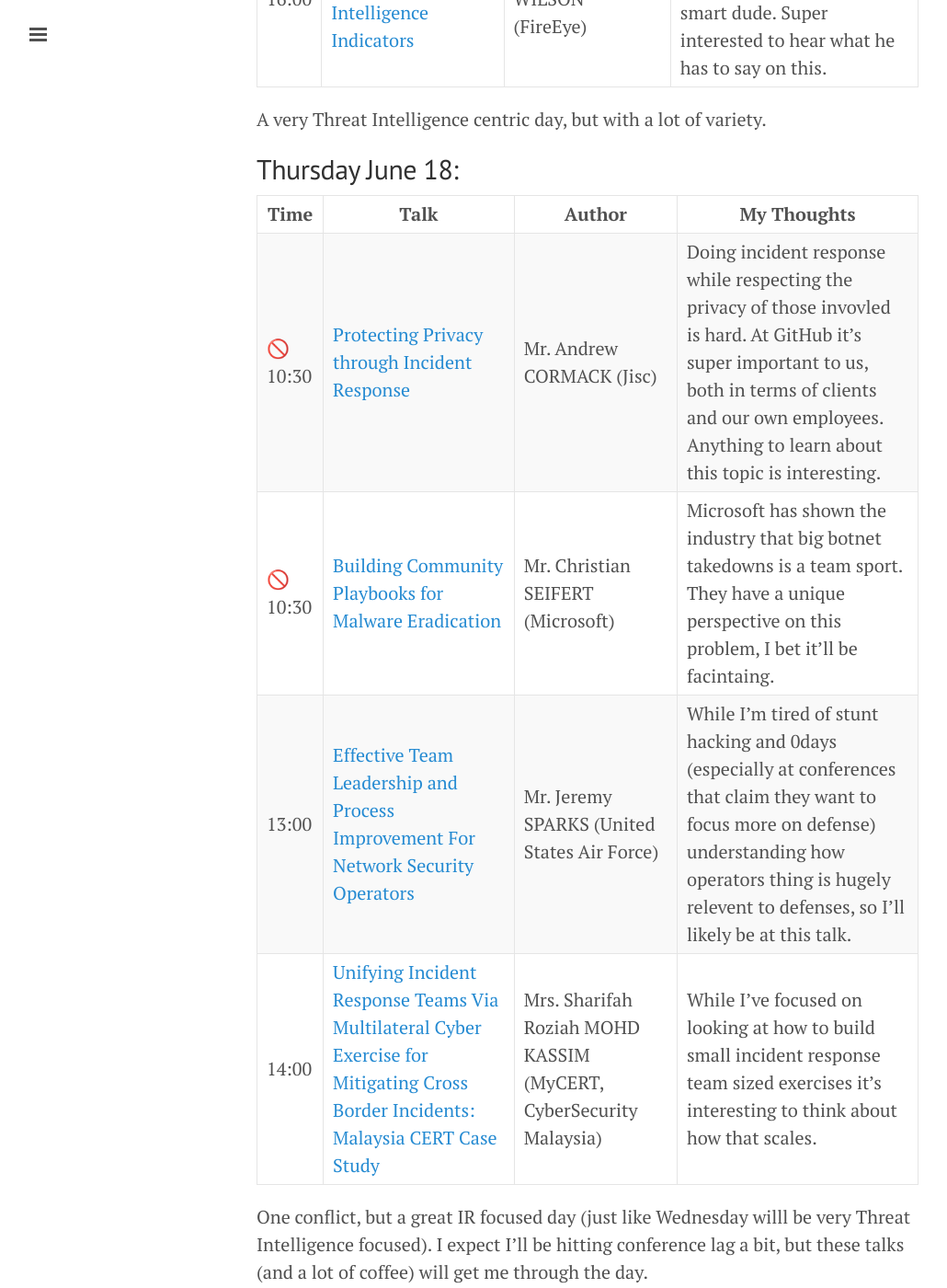
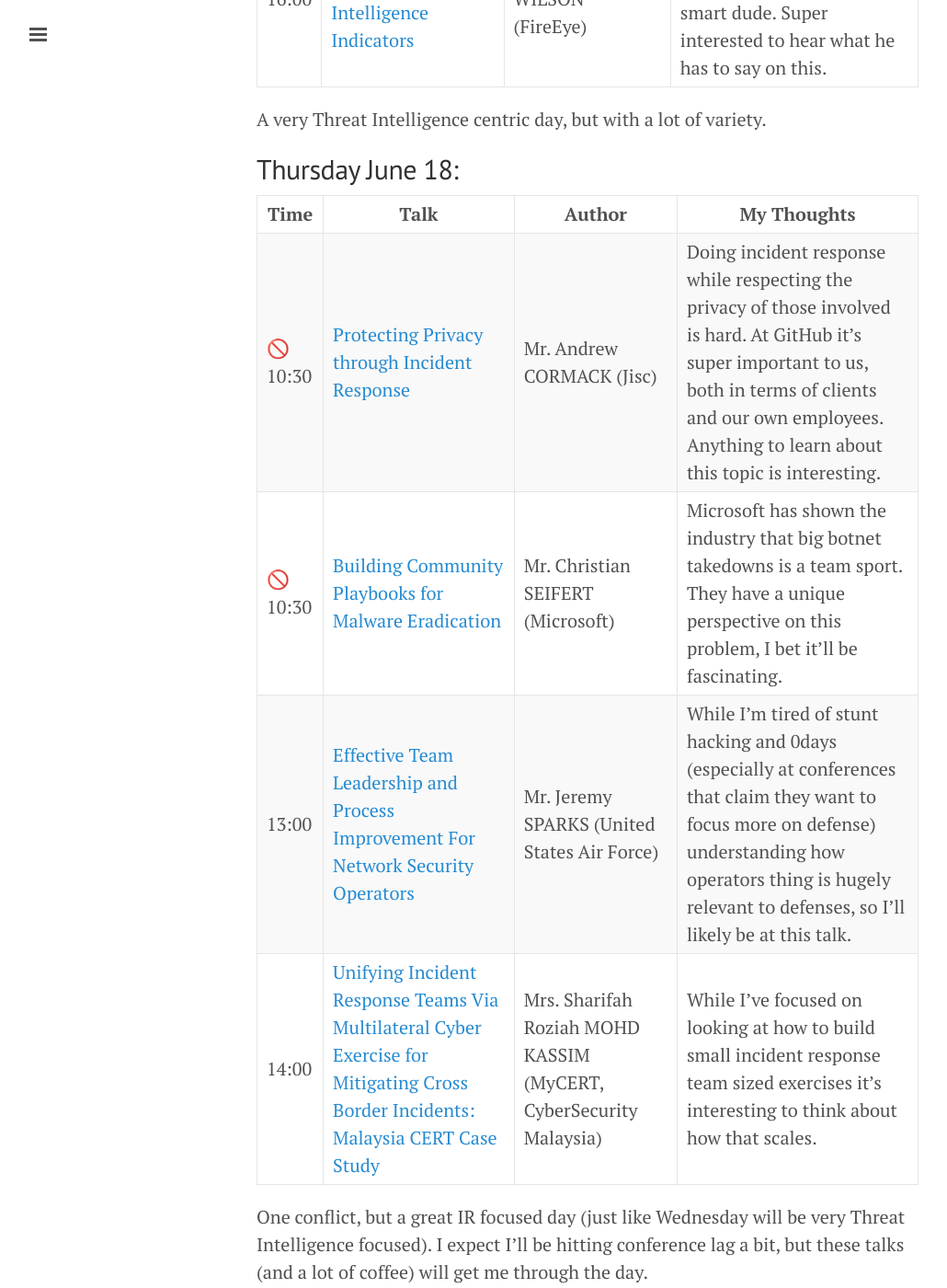
Before and after one commit to sroberts/sroberts.github.io, a Jekyll site: the page built from _posts/2015-06-10-first-2015.md, in a window 1280 px wide and 1400 px high, scrolled down 3608 px. Shown: the whole window at 92% size, without its empty margins (1-1031 px from the left). Built offline with Jekyll 4.4.1, drawn with Linux system fonts in a browser that asks for light colours; nearby versions of some CDN libraries; emoji names are drawn with the system emoji font; some of the changed text lies outside the part shown.

Commit message:
spell checked

```diff
--- a/_posts/2015-06-10-first-2015.md
+++ b/_posts/2015-06-10-first-2015.md
@@ -42,19 +42,19 @@
 
 | Time | Talk | Author | My Thoughts |
 | ---- | ---- | ------ | ----------- |
-| :no_entry_sign: 10:30 | [Protecting Privacy through Incident Response](http://www.first.org/conference/2015/program#pprotecting-privacy-through-incident-response) | Mr. Andrew CORMACK (Jisc) | Doing incident response while respecting the privacy of those invovled is hard. At GitHub it's super important to us, both in terms of clients and our own employees. Anything to learn about this topic is interesting. |
-| :no_entry_sign: 10:30 | [Building Community Playbooks for Malware Eradication](http://www.first.org/conference/2015/program#pbuilding-community-playbooks-for-malware-eradication) | Mr. Christian SEIFERT (Microsoft) | Microsoft has shown the industry that big botnet takedowns is a team sport. They have a unique perspective on this problem, I bet it'll be facintaing. |
-| 13:00 | [Effective Team Leadership and Process Improvement For Network Security Operators](http://www.first.org/conference/2015/program#peffective-team-leadership-and-process-improvement-for-network-security-operators) | Mr. Jeremy SPARKS (United States Air Force) | While I'm tired of stunt hacking and 0days (especially at conferences that claim they want to focus more on defense) understanding how operators thing is hugely relevent to defenses, so I'll likely be at this talk. |
+| :no_entry_sign: 10:30 | [Protecting Privacy through Incident Response](http://www.first.org/conference/2015/program#pprotecting-privacy-through-incident-response) | Mr. Andrew CORMACK (Jisc) | Doing incident response while respecting the privacy of those involved is hard. At GitHub it's super important to us, both in terms of clients and our own employees. Anything to learn about this topic is interesting. |
+| :no_entry_sign: 10:30 | [Building Community Playbooks for Malware Eradication](http://www.first.org/conference/2015/program#pbuilding-community-playbooks-for-malware-eradication) | Mr. Christian SEIFERT (Microsoft) | Microsoft has shown the industry that big botnet takedowns is a team sport. They have a unique perspective on this problem, I bet it'll be fascinating. |
+| 13:00 | [Effective Team Leadership and Process Improvement For Network Security Operators](http://www.first.org/conference/2015/program#peffective-team-leadership-and-process-improvement-for-network-security-operators) | Mr. Jeremy SPARKS (United States Air Force) | While I'm tired of stunt hacking and 0days (especially at conferences that claim they want to focus more on defense) understanding how operators thing is hugely relevant to defenses, so I'll likely be at this talk. |
 | 14:00 | [Unifying Incident Response Teams Via Multilateral Cyber Exercise for Mitigating Cross Border Incidents: Malaysia CERT Case Study](http://www.first.org/conference/2015/program#punifying-incident-response-teams-via-multilateral-cyber-exercise-for-mitigating-cross-border-incidents-malaysia-cert-case-study) | Mrs. Sharifah Roziah MOHD KASSIM (MyCERT, CyberSecurity Malaysia) | While I've focused on looking at how to build small incident response team sized exercises it's interesting to think about how that scales. |
 
-One conflict, but a great IR focused day (just like Wednesday willl be very Threat Intelligence focused). I expect I'll be hitting conference lag a bit, but these talks (and a lot of coffee) will get me through the day.
+One conflict, but a great IR focused day (just like Wednesday will be very Threat Intelligence focused). I expect I'll be hitting conference lag a bit, but these talks (and a lot of coffee) will get me through the day.
 
 ## Friday, June 19:
 
 | Time | Talk | Author | My Thoughts |
 | ---- | ---- | ------ | ----------- |
 | 10:15 | [Sector Based Cyber Security Drills - Lessons Learnt](http://www.first.org/conference/2015/program#psector-based-cyber-security-drills-lessons-learnt) | Mr. Malagoda Pathiranage DILEEPA LATHSARA (TechCERT) | Is there an echo in here? More approaches to scenario based exercises.  |
-| 11:15 | [Discovering Patterns of Activity in Unstructured Incident Reports at Large Scale](http://www.first.org/conference/2015/program#pdiscovering-patterns-of-activity-in-unstructured-incident-reports-at-large-scale) | Dr. Bronwyn WOODS (CERT Program, SEI, CMU), THOMAS MILLAR (US-CERT), Mr. Sam J. PERL (CERT CC) | Ok this one is facinating. I have a ton of structured data around threats, and a ton of unstructured, but finding ways to tie that together is hard. |
+| 11:15 | [Discovering Patterns of Activity in Unstructured Incident Reports at Large Scale](http://www.first.org/conference/2015/program#pdiscovering-patterns-of-activity-in-unstructured-incident-reports-at-large-scale) | Dr. Bronwyn WOODS (CERT Program, SEI, CMU), THOMAS MILLAR (US-CERT), Mr. Sam J. PERL (CERT CC) | Ok this one is fascinating. I have a ton of structured data around threats, and a ton of unstructured, but finding ways to tie that together is hard. |
 
 A nice way to round out the conference before heading home.
 
@@ -66,6 +66,6 @@
 - Threat Intelligence & Sharing
 - Exercises
 
-All of these make snese, and definitely fit the current themes of IR.
+All of these make sense, and definitely fit the current themes of IR.
 
 That's my take on FIRST. Catch me in one of those talks, or find me around Berlin if you'll be there. While talks are great the chance to meet and discuss is just as interesting to me as talks. ___Bis nachher!___
```
Also changed, not shown: other parts of _posts/2015-06-10-first-2015.md (+4 -4 lines).
